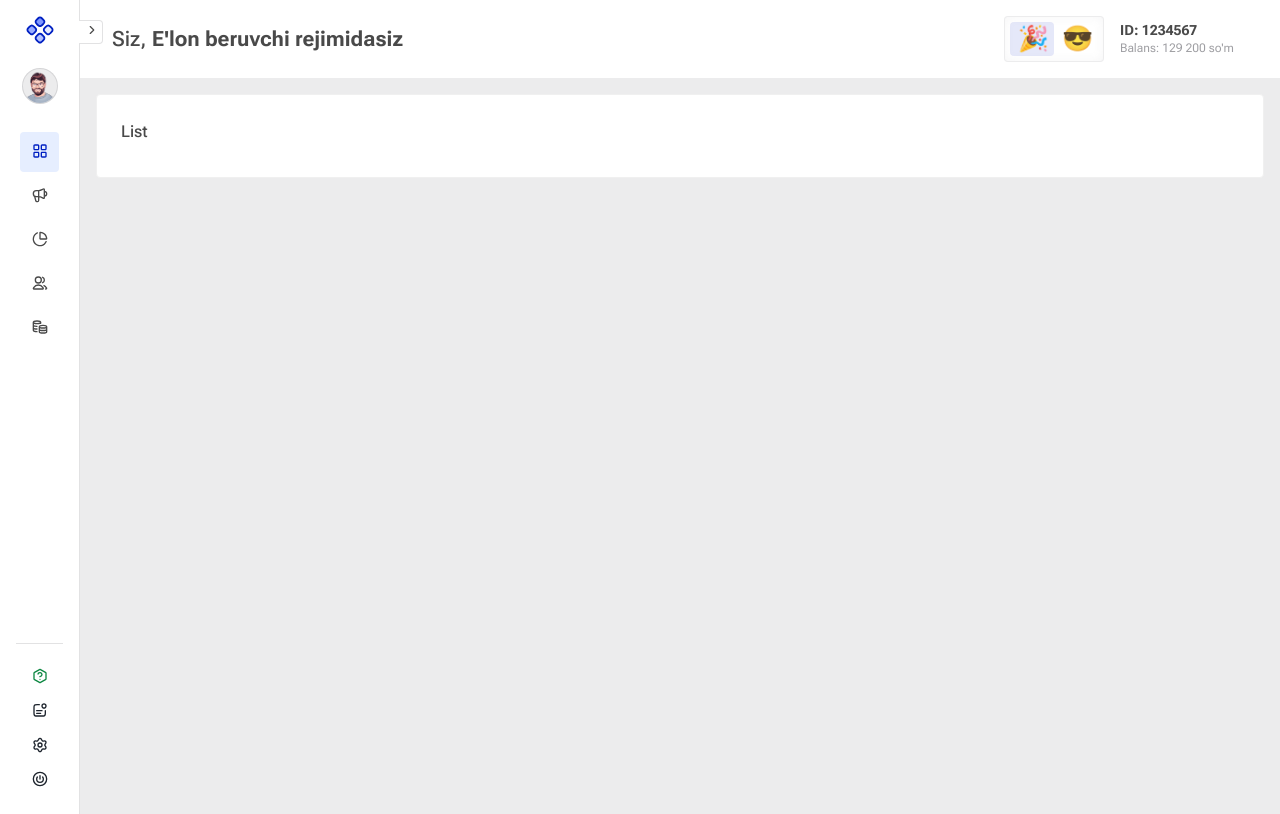
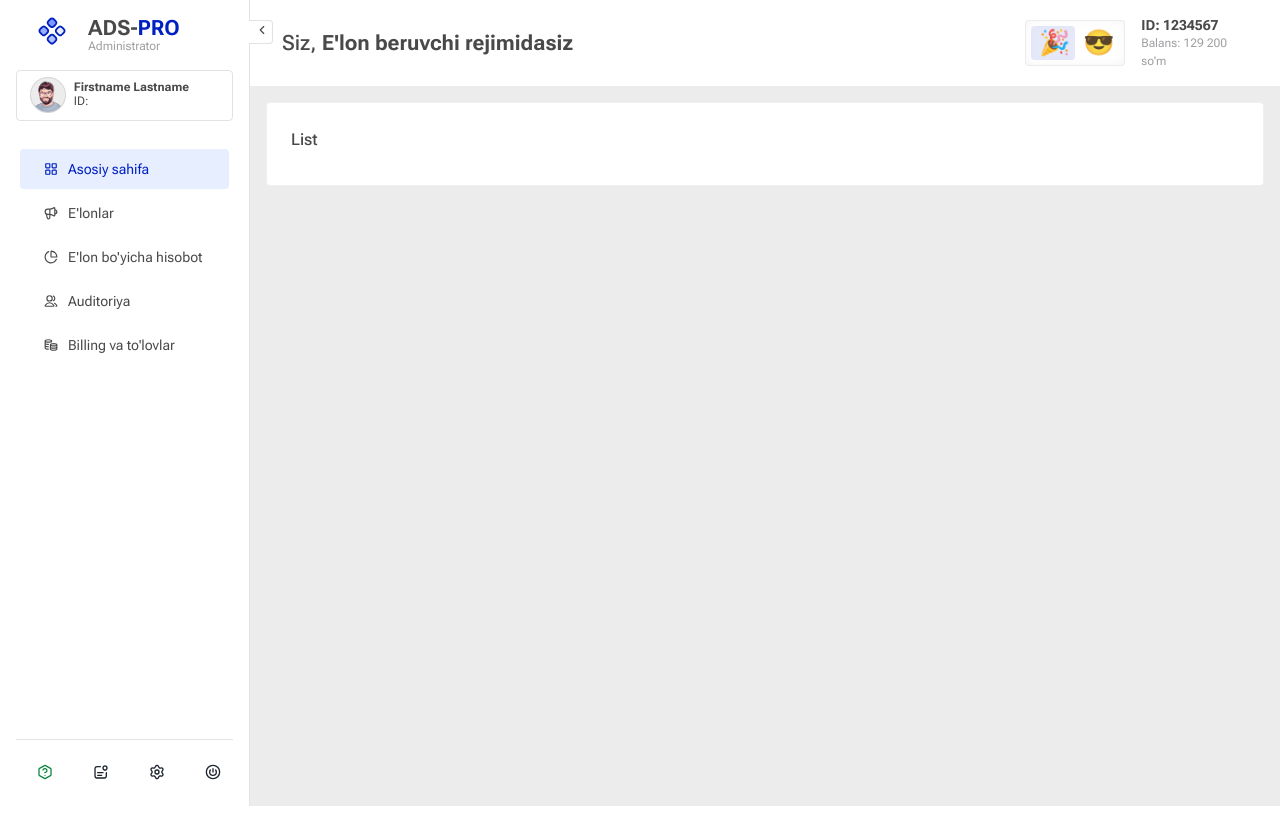
Before and after one commit to NbekWeb/adds-app, a Vue app: page /dashboard/main in a window 1280 px wide. Built offline with nearby package versions, Linux system fonts and the light colour scheme; no server answers; sample sign-in values are in the browser's storage.

Commit message:
fixed bugs

```diff
--- a/src/pages/dashboard/DashboardView.vue
+++ b/src/pages/dashboard/DashboardView.vue
@@ -1,75 +1,119 @@
 <script setup>
+import { onMounted, ref } from 'vue'
+import { storeToRefs } from 'pinia'
+import MenuComponent from '@/pages/dashboard/components/MenuComponent.vue'
+import HeaderComponent from '@/pages/dashboard/components/HeaderComponent.vue'
+import IconChevronLeft from '@/components/icons/IconChevronLeft.vue'
+import IconChevronRight from '@/components/icons/IconChevronRight.vue'
 
-import MenuComponent from "@/pages/dashboard/components/MenuComponent.vue";
-import HeaderComponent from "@/pages/dashboard/components/HeaderComponent.vue";
-import {ref} from "vue";
-import IconChevronLeft from "@/components/icons/IconChevronLeft.vue";
-import IconChevronRight from "@/components/icons/IconChevronRight.vue";
+import useUser from '@/store/user.pinia.js'
+const userPinia = useUser()
 
-const collapse = ref(true)
+const { loadingUser } = storeToRefs(userPinia)
+
+const collapse = ref(false)
 
 // user me check token
-
+onMounted(() => {
+  userPinia.getUserMe()
+})
 </script>
 
 <template>
+  <a-spin v-if="loadingUser" class="spin" size="large"> </a-spin>
+  <template v-else>
     <a-layout>
-    <a-layout-sider :width="250" :collapsed="collapse" theme="light" class="menu">
-      <menu-component :collapsed="collapse"/>
+      <a-layout-sider
+        :width="250"
+        :collapsed="collapse"
+        theme="light"
+        class="menu"
+      >
+        <menu-component :collapsed="collapse" />
         <button @click="collapse = !collapse" type="button" class="btn-toggle">
           <template v-if="collapse">
-          <icon-chevron-right/>
+            <icon-chevron-right />
           </template>
           <template v-else>
-          <icon-chevron-left/>
+            <icon-chevron-left />
           </template>
         </button>
       </a-layout-sider>
       <a-layout>
         <a-layout-header class="header">
-        <header-component/>
+          <header-component />
         </a-layout-header>
         <a-layout-content class="content">
-        <router-view/>
+          <router-view />
         </a-layout-content>
       </a-layout>
     </a-layout>
   </template>
+</template>
 
 <style scoped lang="scss">
-@import "@/assets/styles/variable";
-.header{
-  background-color: #ffffff;
+@import '@/assets/styles/variable';
+.spin {
+  width: 100vw;
+  height: 100vh;
+  display: flex;
+  justify-content: center;
+  align-items: center;
+}
+.header {
+  background-color: $white;
   line-height: 18px;
   height: auto;
   padding: 1rem 2rem;
 }
-.menu{
-  border-right: 1px solid rgba($muted,.3);
+.menu {
+  border-right: 1px solid rgba($muted, 0.3);
   position: relative;
 }
-.content{
+.content {
   padding: 1rem;
-  background-color: rgba($muted,.1);
-  height: calc(100vh - 64px);
+  background-color: rgba($muted, 0.1);
+  height: calc(100vh - 80px);
   overflow: auto;
 }
-.btn-toggle{
+.content {
+  &::-webkit-scrollbar {
+    width: 5px;
+  }
+
+  /* Track */
+  &::-webkit-scrollbar-track {
+    width: 10px;
+    background: $white;
+  }
+
+  /* Handle */
+  &::-webkit-scrollbar-thumb {
+    background: rgb($info, 1);
+    border-radius: 4px;
+  }
+
+  /* Handle on hover */
+  &::-webkit-scrollbar-thumb:hover {
+    background: $primary;
+  }
+}
+.btn-toggle {
   width: 24px;
   height: 24px;
   border-top-right-radius: 4px;
   border-bottom-right-radius: 4px;
   background-color: #ffffff;
   border: none;
-  border-top: 1px solid rgba($muted,.3);
-  border-right: 1px solid rgba($muted,.3);
-  border-bottom: 1px solid rgba($muted,.3);
+  border-top: 1px solid rgba($muted, 0.3);
+  border-right: 1px solid rgba($muted, 0.3);
+  border-bottom: 1px solid rgba($muted, 0.3);
   position: absolute;
   right: -24px;
   top: 20px;
   cursor: pointer;
   z-index: 99;
-  &:hover{
+  &:hover {
     color: $primary;
   }
 }
```
Lines whose indentation alone changed are shown as unchanged.
